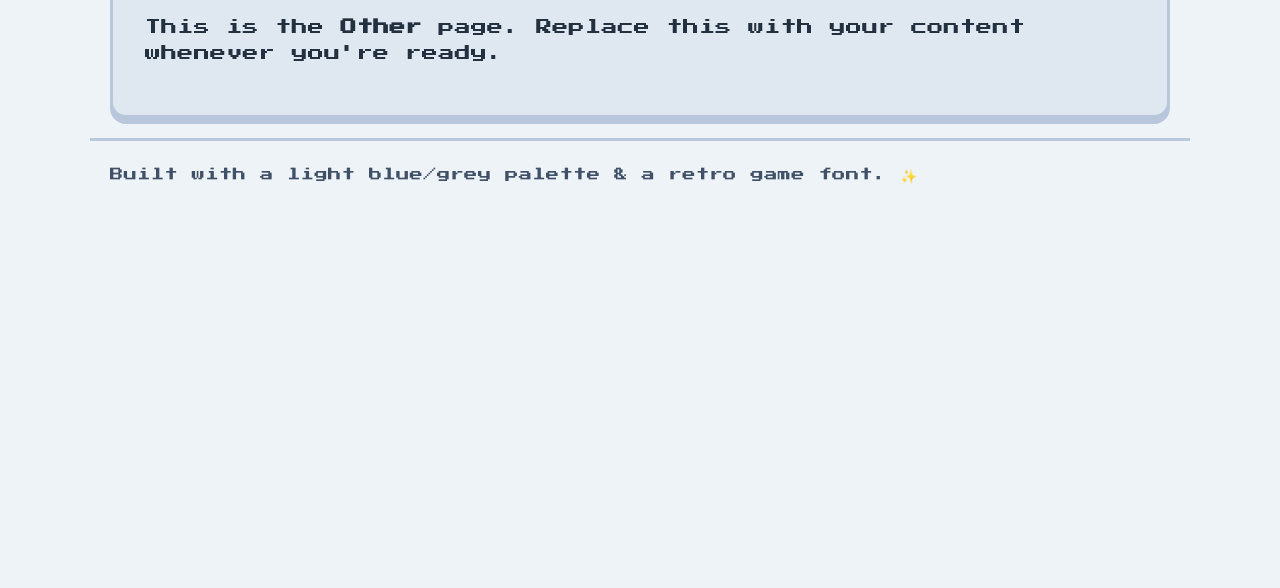
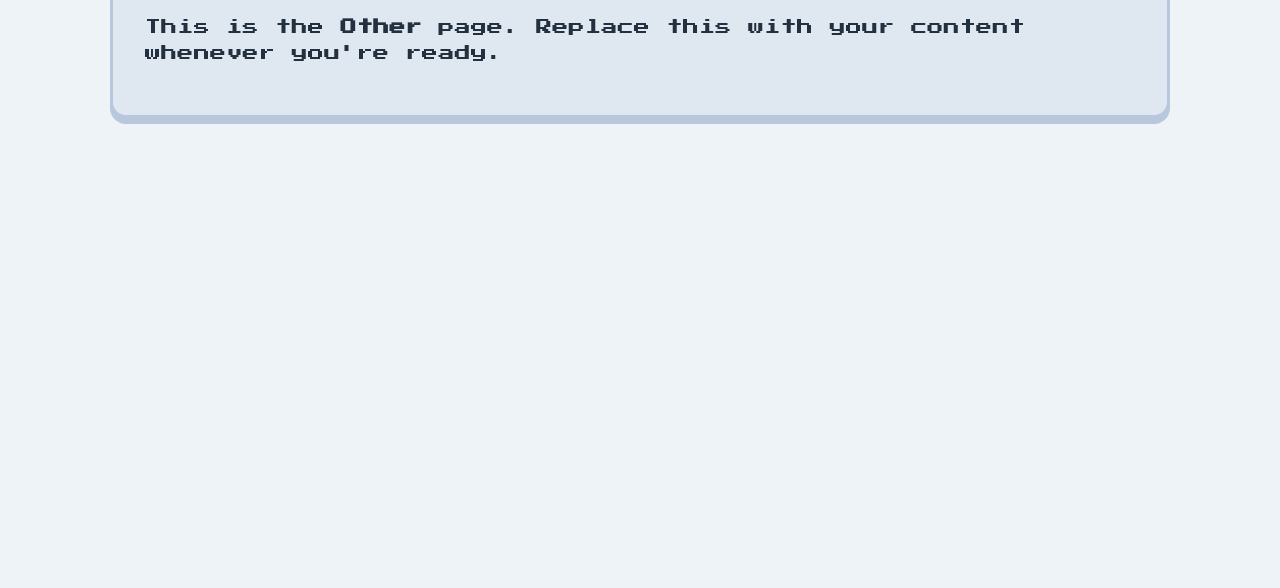
Before and after one commit to joshshiffman1/retro-site, a plain HTML site: page other.html in a window 1280 px wide. Shown: the part 212-800 px from the top of the page. Drawn offline with Linux system fonts and the light colour scheme.

Commit message:
Removed the footers

```diff
--- a/other.html
+++ b/other.html
@@ -30,11 +30,6 @@
         </div>
       </main>
 
-
-      <footer class="container">
-        <small>Built with a light blue/grey palette &amp; a retro game font. ✨</small>
-      </footer>
-
     <script src="assets/script.js" defer></script>
   </body>
 </html>
```
Also changed, not shown: about.html (+0 -5 lines).
